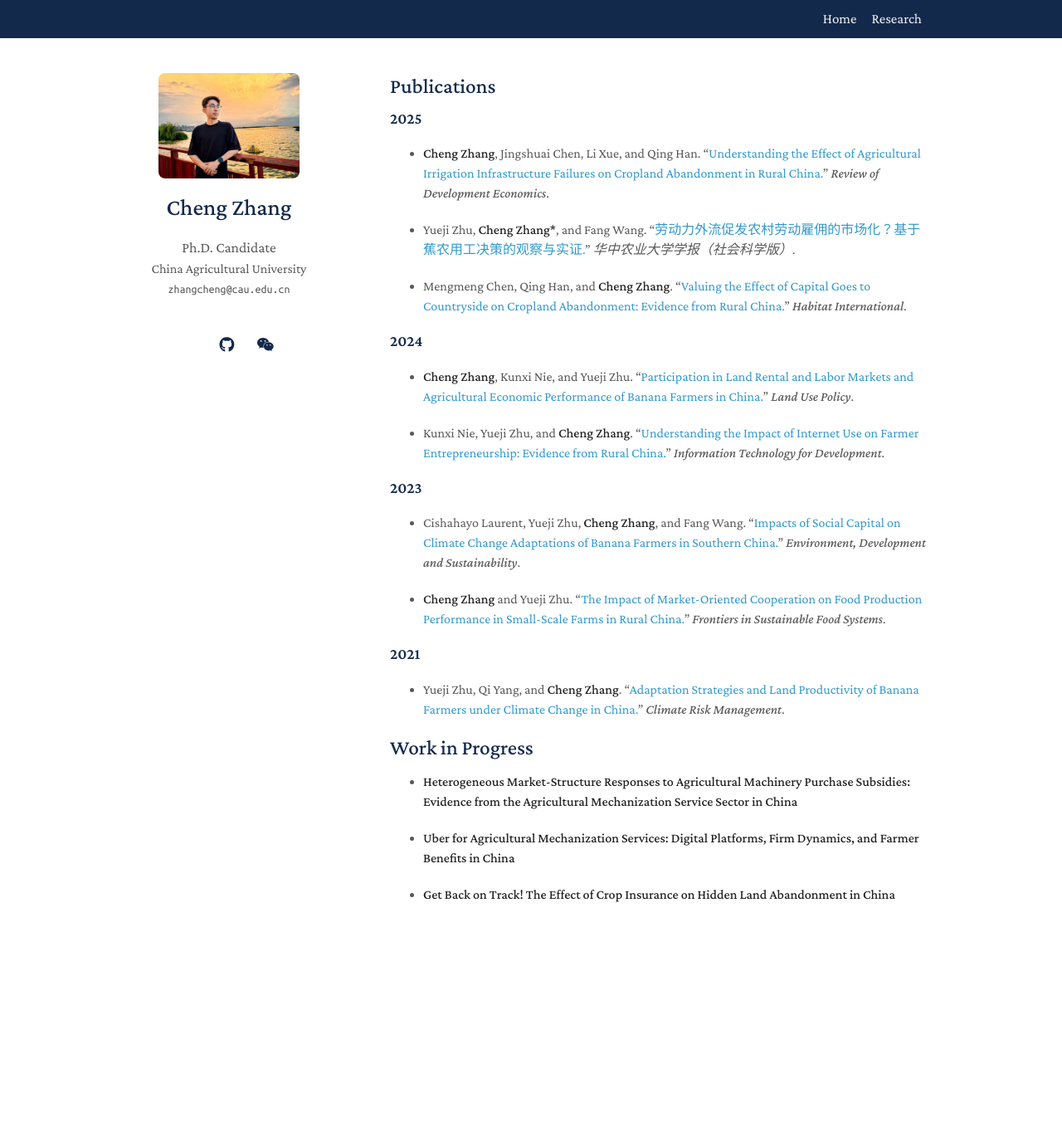
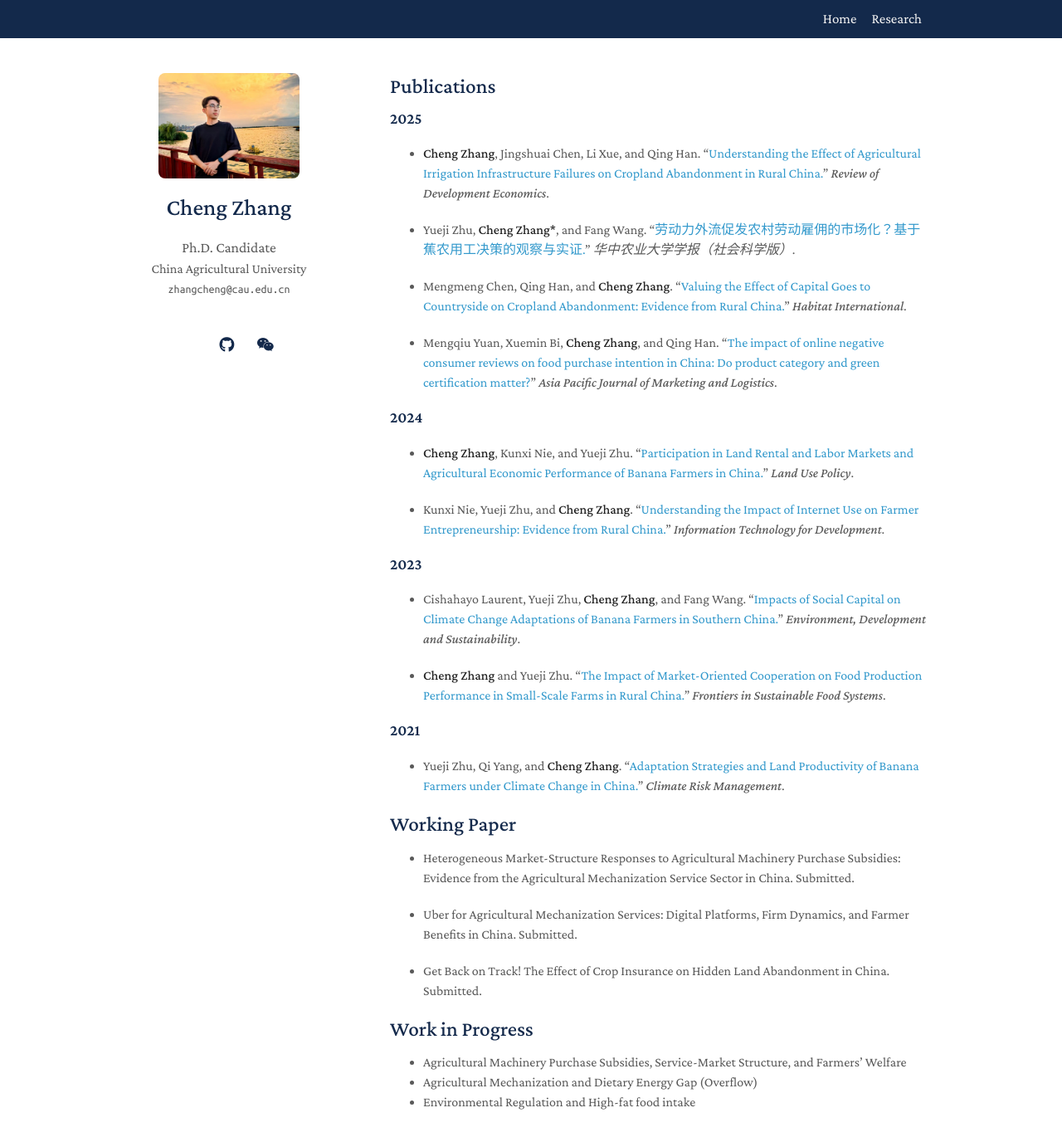
Before and after one commit to chengzhang-econ/chengzhang-econ.github.io, a Jekyll site: the page built from publications.md, in a window 1280 px wide and 1400 px high. Shown: the top 1376 px of the window at 83% size. Built offline with Jekyll 4.4.1, drawn with Linux system fonts in a browser that asks for light colours; a style sheet for code colours, icons or effects is not loaded.

Commit message:
Update publications.md

```diff
--- a/publications.md
+++ b/publications.md
@@ -15,6 +15,8 @@ Publications
 
 - Mengmeng Chen, Qing Han, and **Cheng Zhang**. "[Valuing the Effect of Capital Goes to Countryside on Cropland Abandonment: Evidence from Rural China.](https://www.sciencedirect.com/science/article/pii/S0197397525000153)" *Habitat International*.
 
+- Mengqiu Yuan, Xuemin Bi, **Cheng Zhang**, and Qing Han. "[The impact of online negative consumer reviews on food purchase intention in China: Do product category and green certification matter?]([https://www.sciencedirect.com/science/article/pii/S0197397525000153](https://www.emerald.com/apjml/article-abstract/doi/10.1108/APJML-06-2025-1212/1319060/The-impact-of-online-negative-consumer-reviews-on?redirectedFrom=fulltext))" *Asia Pacific Journal of Marketing and Logistics*.
+
 ### 2024
 
 - **Cheng Zhang**, Kunxi Nie, and Yueji Zhu. "[Participation in Land Rental and Labor Markets and Agricultural Economic Performance of Banana Farmers in China.](https://www.sciencedirect.com/science/article/pii/S0264837724002606)" *Land Use Policy*.
@@ -31,11 +33,18 @@ Publications
 
 - Yueji Zhu, Qi Yang, and **Cheng Zhang**. "[Adaptation Strategies and Land Productivity of Banana Farmers under Climate Change in China.](https://www.sciencedirect.com/science/article/pii/S2212096321000978)" *Climate Risk Management*.
 
+Working Paper
+------
+
+- Heterogeneous Market-Structure Responses to Agricultural Machinery Purchase Subsidies: Evidence from the Agricultural Mechanization Service Sector in China. Submitted.
+
+- Uber for Agricultural Mechanization Services: Digital Platforms, Firm Dynamics, and Farmer Benefits in China. Submitted.
+
+- Get Back on Track! The Effect of Crop Insurance on Hidden Land Abandonment in China. Submitted.
+
 Work in Progress
 ------
 
-- **Heterogeneous Market-Structure Responses to Agricultural Machinery Purchase Subsidies: Evidence from the Agricultural Mechanization Service Sector in China**
-
-- **Uber for Agricultural Mechanization Services: Digital Platforms, Firm Dynamics, and Farmer Benefits in China**
-
-- **Get Back on Track! The Effect of Crop Insurance on Hidden Land Abandonment in China**
+- Agricultural Machinery Purchase Subsidies, Service-Market Structure, and Farmers’ Welfare
+- Agricultural Mechanization and Dietary Energy Gap (Overflow)
+- Environmental Regulation and High-fat food intake
```
